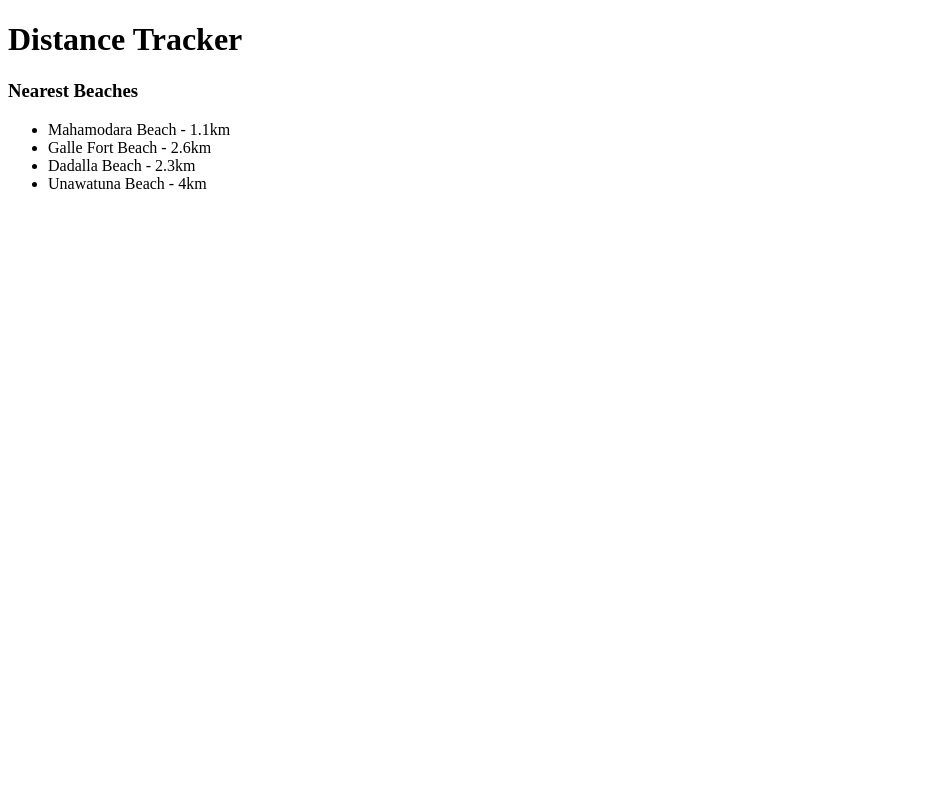
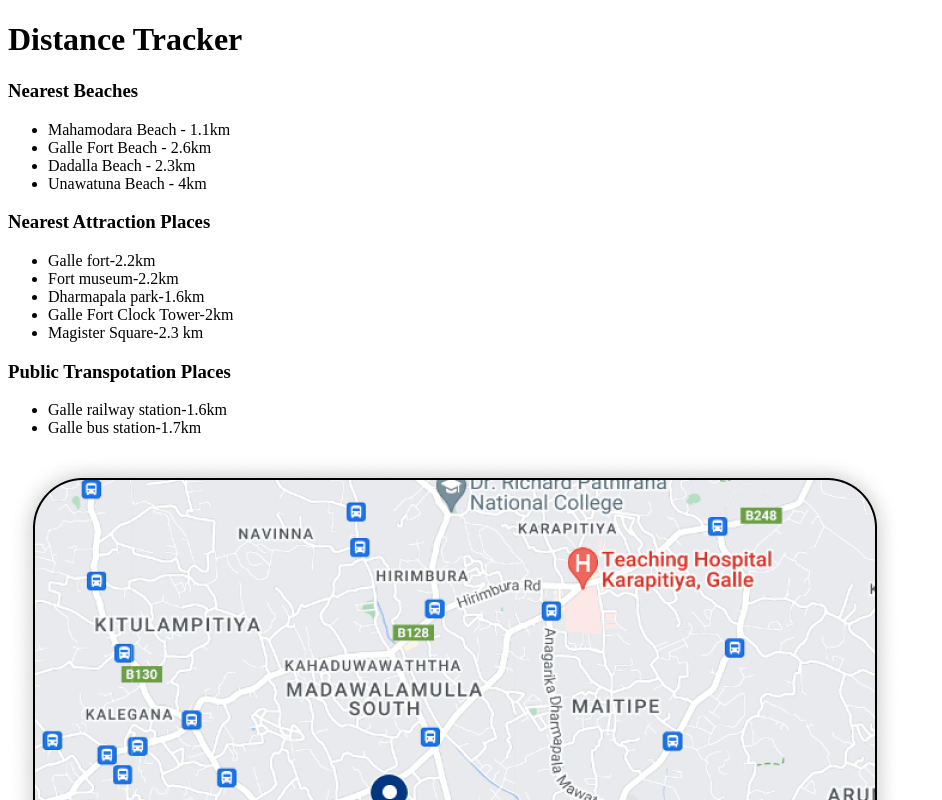
Before and after one commit to WWKMihiranga/Kings-Villa-Project, a React (Create React App) app in the folder kings-villa-project/: page / in a window 1280 px wide. Shown: the top 800 px of the page, without its empty margins (0-942 px from the left). Built offline with nearby package versions, Linux system fonts and the light colour scheme.

Commit message:
Developed the code for distance section as the design of figma

```diff
--- a/kings-villa-project/src/Components/Map/Map.js
+++ b/kings-villa-project/src/Components/Map/Map.js
@@ -1,10 +1,17 @@
 import React from "react";
+import MapImage from "./map_image.png";
+import "./map.css";
 
 function TextDisplay() {
   return (
     <>
+      <div className="map_section_header">
         <h1>Distance Tracker</h1>
-      <div>
+      </div>
+
+      <div className="container">
+        <div className="col list_item">
+          <div className="item_set">
             <h3>Nearest Beaches</h3>
             <ul>
               <li>Mahamodara Beach - 1.1km</li>
@@ -13,6 +20,28 @@ function TextDisplay() {
               <li>Unawatuna Beach - 4km</li>
             </ul>
           </div>
+          <div className="item_set">
+            <h3>Nearest Attraction Places</h3>
+            <ul>
+              <li>Galle fort-2.2km</li>
+              <li>Fort museum-2.2km</li>
+              <li>Dharmapala park-1.6km</li>
+              <li>Galle Fort Clock Tower-2km</li>
+              <li>Magister Square-2.3 km</li>
+            </ul>
+          </div>
+          <div className="item_set">
+            <h3>Public Transpotation Places</h3>
+            <ul>
+              <li>Galle railway station-1.6km</li>
+              <li>Galle bus station-1.7km</li>
+            </ul>
+          </div>
+        </div>
+        <div className="img_div col">
+          <img src={MapImage} alt="Map of Galle Subaurb" />
+        </div>
+      </div>
     </>
   );
 }
```
Lines whose indentation alone changed are shown as unchanged.
